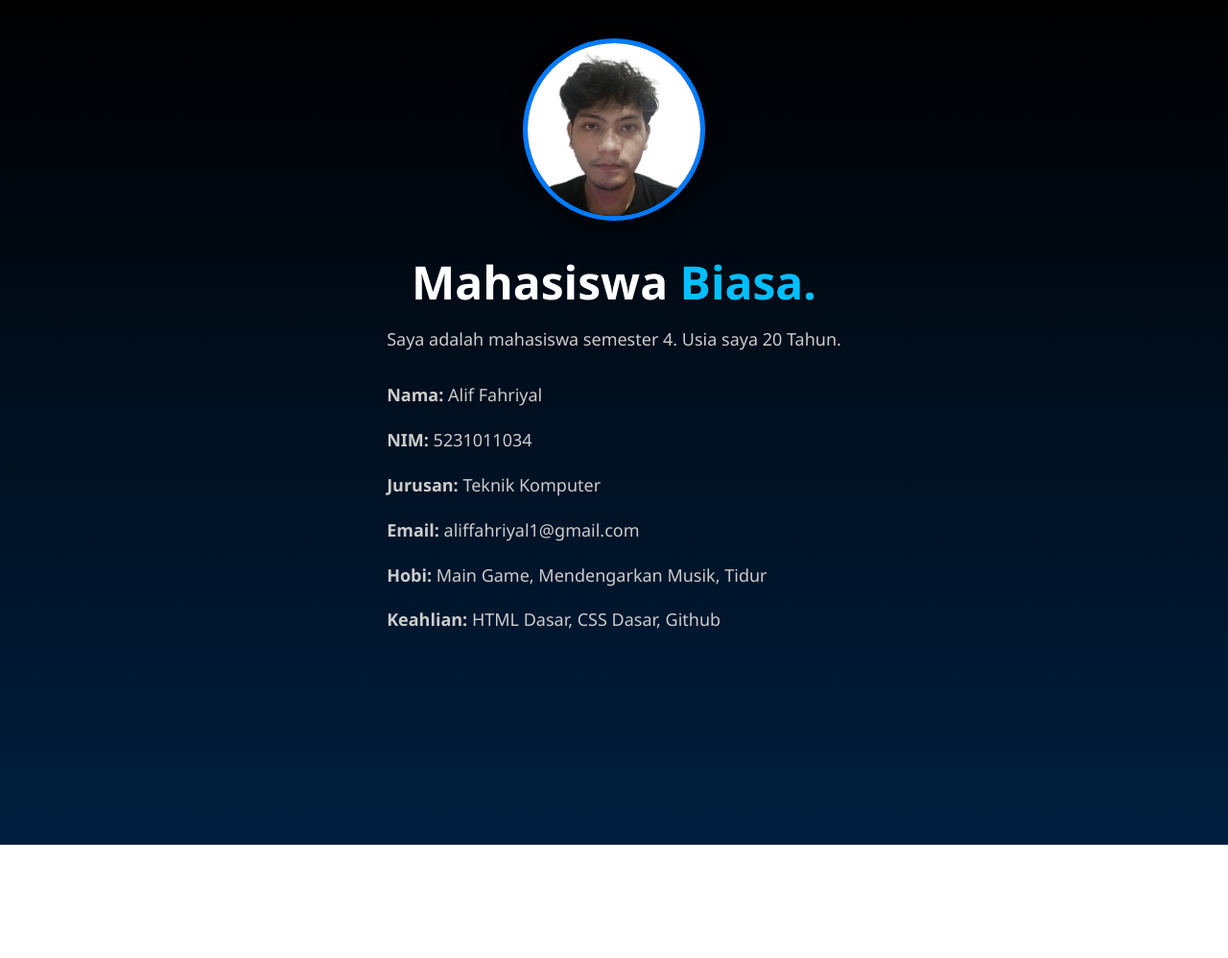
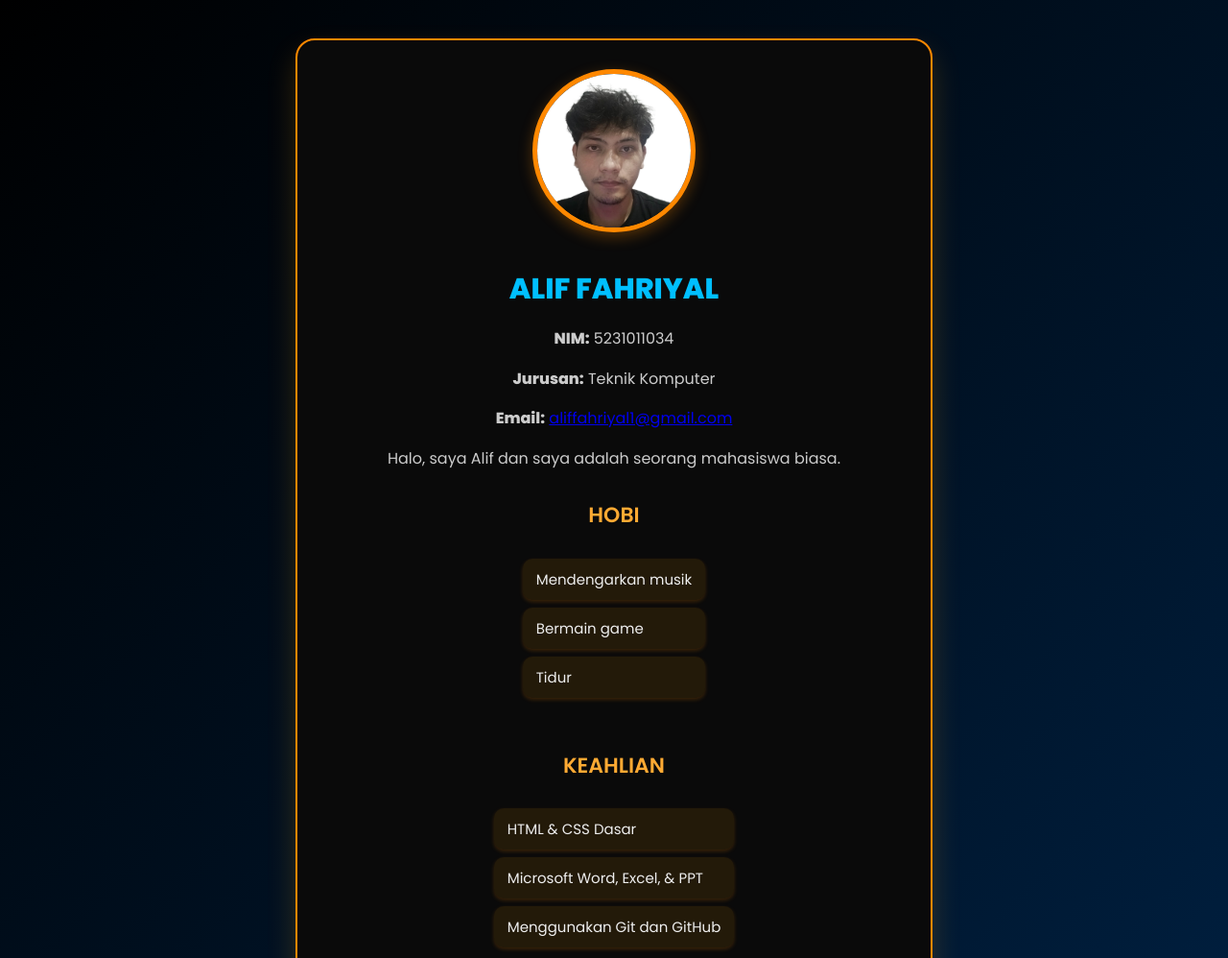
Before and after one commit to CoklatKinderjoy/Portofolio, a plain HTML site: page index.html in a window 1280 px wide. Shown: the top 998 px of the page at 96% size. Before the commit the page ends 880 px from the top, so only its background shows below. Drawn offline with Linux system fonts and the light colour scheme.

Commit message:
Add files via upload

```diff
--- a/index.html
+++ b/index.html
@@ -3,28 +3,33 @@
 <head>
   <meta charset="UTF-8" />
   <meta name="viewport" content="width=device-width, initial-scale=1.0"/>
-  <title>Profil Saya</title>
+  <title>Portofolio Saya</title>
   <link rel="stylesheet" href="style.css" />
 </head>
 <body>
-  <section class="hero">
-    <div class="profile">
-      <img src="Saya.png" alt="Foto Profil" />
-    </div>
+  <div class="container">
+    <img src="Saya.png" alt="Foto Saya" />
 
-    <div class="content">
-      <h1><span>Mahasiswa</span> Biasa.</h1>
-      <p>Saya adalah mahasiswa semester 4. Usia saya 20 Tahun.</p>
+    <h1>Alif Fahriyal</h1>
+    <p><strong>NIM:</strong> 5231011034</p>
+    <p><strong>Jurusan:</strong> Teknik Komputer</p>
+    <p><strong>Email:</strong> <a href="mailto:aliffahriyal1@gmail.com">aliffahriyal1@gmail.com</a></p>
 
-      <div class="info">
-        <p><strong>Nama:</strong> Alif Fahriyal</p>
-        <p><strong>NIM:</strong> 5231011034</p>
-        <p><strong>Jurusan:</strong> Teknik Komputer</p>
-        <p><strong>Email:</strong> aliffahriyal1@gmail.com</p>
-        <p><strong>Hobi:</strong> Main Game, Mendengarkan Musik, Tidur</p>
-        <p><strong>Keahlian:</strong> HTML Dasar, CSS Dasar, Github</p>
-      </div>
-    </div>
-  </section>
+    <p>Halo, saya Alif dan saya adalah seorang mahasiswa biasa.</p>
+
+    <h2>Hobi</h2>
+    <ul>
+      <li>Mendengarkan musik</li>
+      <li>Bermain game</li>
+      <li>Tidur</li>
+    </ul>
+
+    <h2>Keahlian</h2>
+    <ul>
+      <li>HTML & CSS Dasar</li>
+      <li>Microsoft Word, Excel, & PPT</li>
+      <li>Menggunakan Git dan GitHub</li>
+    </ul>
+  </div>
 </body>
 </html>
--- a/style.css
+++ b/style.css
@@ -1,62 +1,75 @@
+@import url('https://fonts.googleapis.com/css2?family=Poppins:wght@400;600;800&display=swap');
+
 body {
+  font-family: 'Poppins', sans-serif;
+  background: linear-gradient(135deg, #000000, #001f3f);
   margin: 0;
-  font-family: 'Segoe UI', sans-serif;
-  background: linear-gradient(to bottom, #000000, #001f3f);
-  color: #ffffff;
+  padding: 40px 20px;
+  display: flex;
+  justify-content: center;
+  align-items: center;
+  min-height: 100vh;
 }
 
-.hero {
-  display: flex;
-  flex-direction: column;
-  align-items: center;
-  padding: 40px 20px;
-  min-height: 100vh;
+.container {
+  background-color: #0a0a0a;
+  max-width: 600px;
+  width: 100%;
+  padding: 30px;
+  border-radius: 20px;
+  box-shadow: 0 15px 30px rgba(255, 165, 0, 0.2); /* Orange shadow */
   text-align: center;
+  border: 2px solid #ff8800; /* Ornamen Orange */
 }
 
-.profile img {
-  width: 180px;
-  height: 180px;
+img {
+  width: 160px;
+  height: 160px;
+  border-radius: 50%;
   object-fit: cover;
-  border-radius: 50%;
-  border: 5px solid #007bff;
-  box-shadow: 0 10px 20px rgba(0,0,0,0.5);
-  margin-bottom: 30px;
+  margin-bottom: 20px;
+  border: 5px solid #ff8800;
+  box-shadow: 0 5px 15px rgba(255, 140, 0, 0.3);
 }
 
-.content {
-  max-width: 700px;
+h1 {
+  font-size: 30px;
+  margin: 10px 0;
+  color: #00bfff;
+  font-weight: 800;
+  text-transform: uppercase;
 }
 
-.content h1 {
-  font-size: 48px;
-  margin: 0;
-  line-height: 1.2;
-  color: #00bfff;
-}
-
-.content h1 span {
-  color: #ffffff;
-}
-
-.content p {
-  font-size: 18px;
+p {
+  font-size: 16px;
   color: #cccccc;
-  margin-top: 16px;
+  font-weight: 400;
   line-height: 1.6;
 }
 
-.info {
+h2 {
   margin-top: 30px;
-  font-size: 16px;
-  color: #dddddd;
-  line-height: 1.8;
-  text-align: left;
+  font-size: 22px;
+  color: #ffaa33;
+  font-weight: 600;
+  text-transform: uppercase;
 }
 
-.features {
-  margin-top: 30px;
+ul {
+  list-style: none;
+  padding: 0;
+  text-align: left;
+  display: inline-block;
+  margin-top: 10px;
+}
+
+ul li {
+  background: rgba(255, 165, 0, 0.1);
+  margin-bottom: 8px;
+  padding: 10px 14px;
+  border-radius: 10px;
+  color: #eeeeee;
   font-size: 15px;
-  color: #aaaaaa;
-  text-align: left;
+  font-weight: 500;
+  box-shadow: 0 2px 4px rgba(255, 140, 0, 0.2);
 }
```
